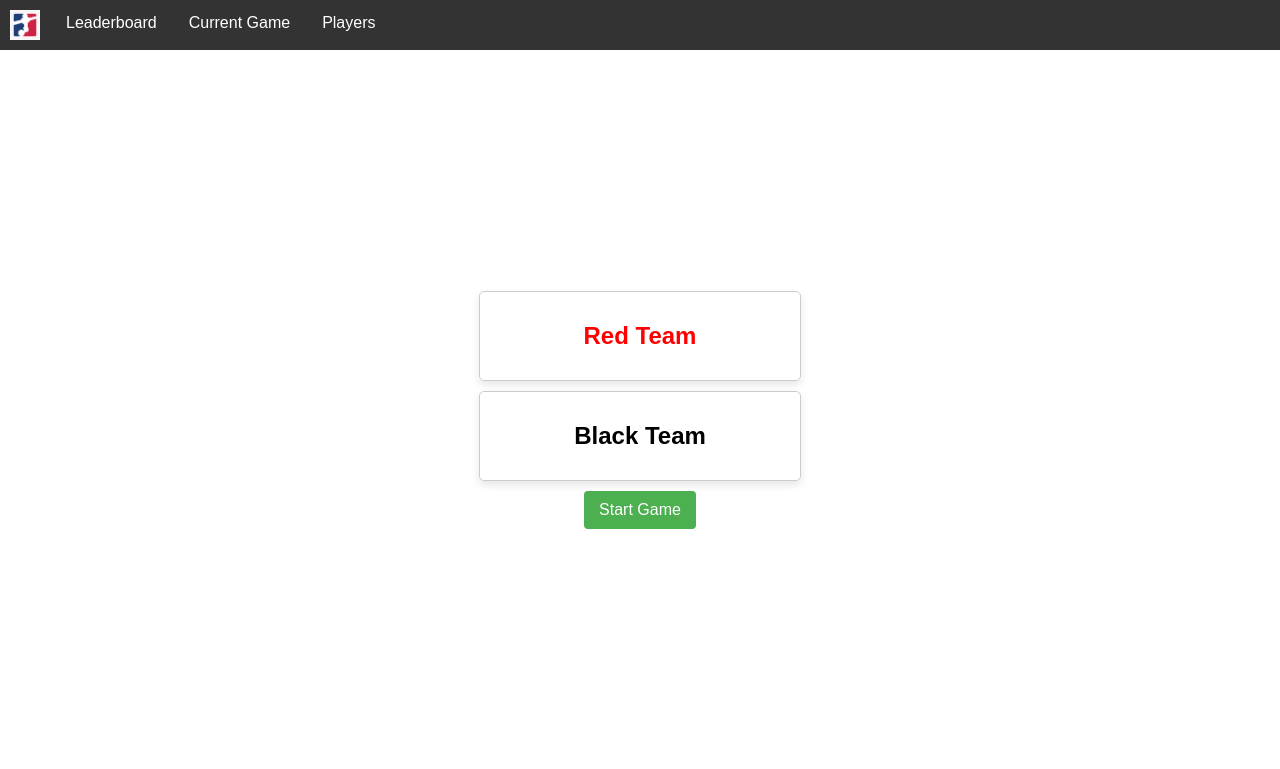
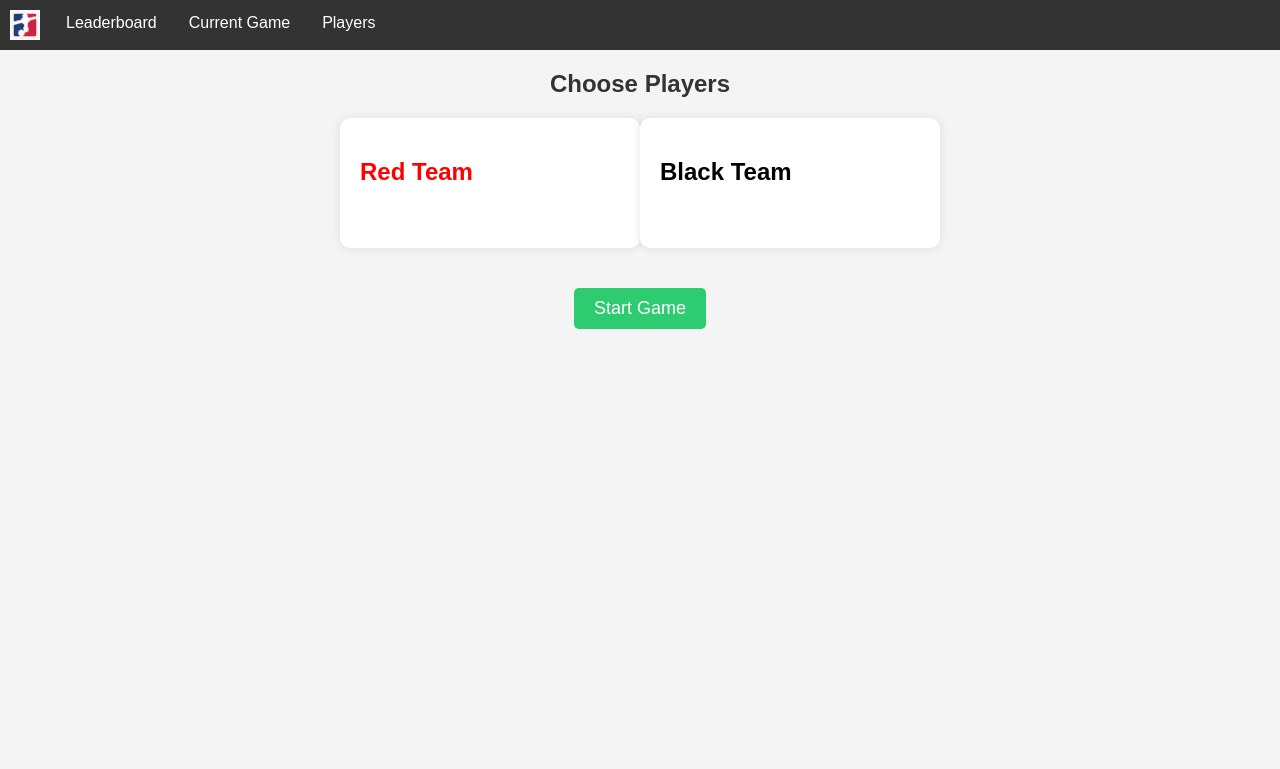
Before and after one commit to christopherpunt/foosball_scorekeeper, a Flask app: page /join_game in a window 1280 px wide. Shown: the top 769 px of the page. Run offline with Flask 3, Linux system fonts and the light colour scheme; data that the repository does not hold is empty.

Commit message:
decent looking

```diff
--- a/src/templates/join_game.html
+++ b/src/templates/join_game.html
@@ -8,73 +8,122 @@
 
 {% block styles %}
 <style>
-    .team-container {
-        display: flex;
-        justify-content: center;
-        align-items: center;
-        height: 90vh;
+    body {
+        font-family: 'Arial', sans-serif;
+        background-color: #f4f4f4;
+        margin: 0;
+        padding: 0;
     }
 
-    .team-card {
-        border: 1px solid #ccc;
-        width: 30%;
-        min-width: 300px;
-        border-radius: 5px;
-        padding: 10px;
+    .team-container {
+        max-width: 600px;
+        margin: 20px auto;
+        display: flex;
+        justify-content: space-between;
+    }
+
+    .team {
+        background-color: #fff;
+        border-radius: 10px;
+        box-shadow: 0 0 10px rgba(0, 0, 0, 0.1);
+        padding: 20px;
+        width: 48%;
+        display: flex;
+        flex-direction: column;
+        align-items: flex-start; /* Align items to the left */
+    }
+
+    .team:first-child {
+        order: 1;
+        text-align: left;
+    }
+
+    .team:last-child {
+        order: 2;
+        text-align: right;
+    }
+
+    h2 {
+        font-size: 24px;
         margin-bottom: 10px;
-        box-shadow: 0 4px 8px rgba(0, 0, 0, 0.1);
     }
 
     .player-list {
         list-style: none;
         padding: 0;
+        display: flex;
+        flex-wrap: wrap; /* Allow players to wrap to a new line if there are too many */
+        justify-content: flex-start; /* Align players to the left */
     }
 
     .player-item {
-        margin-bottom: 10px;
+        margin: 5px;
         cursor: pointer;
-        transition: background-color 0.3s;
-        padding: 10px;
         border-radius: 5px;
-        user-select: text;
     }
 
     .player-item.selected {
-        background-color: #e6f7ff;
+        background-color: #269bda;
+    }
+
+    .player-name {
+        font-size: 16px;
+        padding: 8px 12px;
+        border: 2px solid #ccc;
+        border-radius: 5px;
+        transition: background-color 0.3s;
+        display: inline-block;
+    }
+
+    .player-name:hover {
+        background-color: #269bda;
+    }
+
+    button {
+        margin-top: 20px;
+        padding: 10px 20px;
+        font-size: 18px;
+        background-color: #2ecc71;
+        color: #fff;
+        border: none;
+        border-radius: 5px;
+        cursor: pointer;
+        transition: background-color 0.3s;
+    }
+
+    button:hover {
+        background-color: #27ae60;
     }
 </style>
 {% endblock %}
 
 {% block content %}
+<h2>Choose Players</h2>
 <div class="team-container">
-    <form id="join-form">
-
-        <div class="team-card">
+    <div class="team">
         <h2 class="red">Red Team</h2>
         <ul class="player-list" data-team="RED">
             {% for player in players %}
             <div class="player-item" data-player="{{ player['username'] }}">
-                    {{ player['username'] }}
+                <span class="player-name" onclick="handlePlayerSelection(this)">{{ player['username'] }}</span>
             </div>
             {% endfor %}
         </ul>
     </div>
 
-        <div class="team-card">
+    <div class="team">
         <h2 class="black">Black Team</h2>
         <ul class="player-list" data-team="BLACK">
             {% for player in players %}
             <div class="player-item" data-player="{{ player['username'] }}">
-                    {{ player['username'] }}
+                <span class="player-name" onclick="handlePlayerSelection(this)">{{ player['username'] }}</span>
             </div>
             {% endfor %}
         </ul>
     </div>
+</div>
 
 <button type="button" onclick="startGame()">Start Game</button>
-    </form>
-</div>
-
 <script>
     const selectedPlayers = {
         RED: [],
@@ -107,18 +156,6 @@
         console.log(`selected players ${JSON.stringify(selectedPlayers)}`)
     }
 
-    // function updatePlayerUI() {
-    //     Object.values(allowedPlayers).forEach(teamPlayers => {
-    //         teamPlayers.forEach(item => {
-    //             const playerName = item.dataset.player;
-    //             const team = item.closest('.player-list').dataset.team;
-
-    //             item.classList.toggle('selected', selectedPlayers[team].includes(playerName));
-    //             item.disabled = !allowedPlayers[team].includes(item);
-    //         });
-    //     });
-    // }
-
     function startGame() {
         console.log(selectedPlayers);
 
@@ -145,5 +182,4 @@
 
 {% endblock %}
 
-
 </html>
```
Lines whose indentation alone changed are shown as unchanged.
